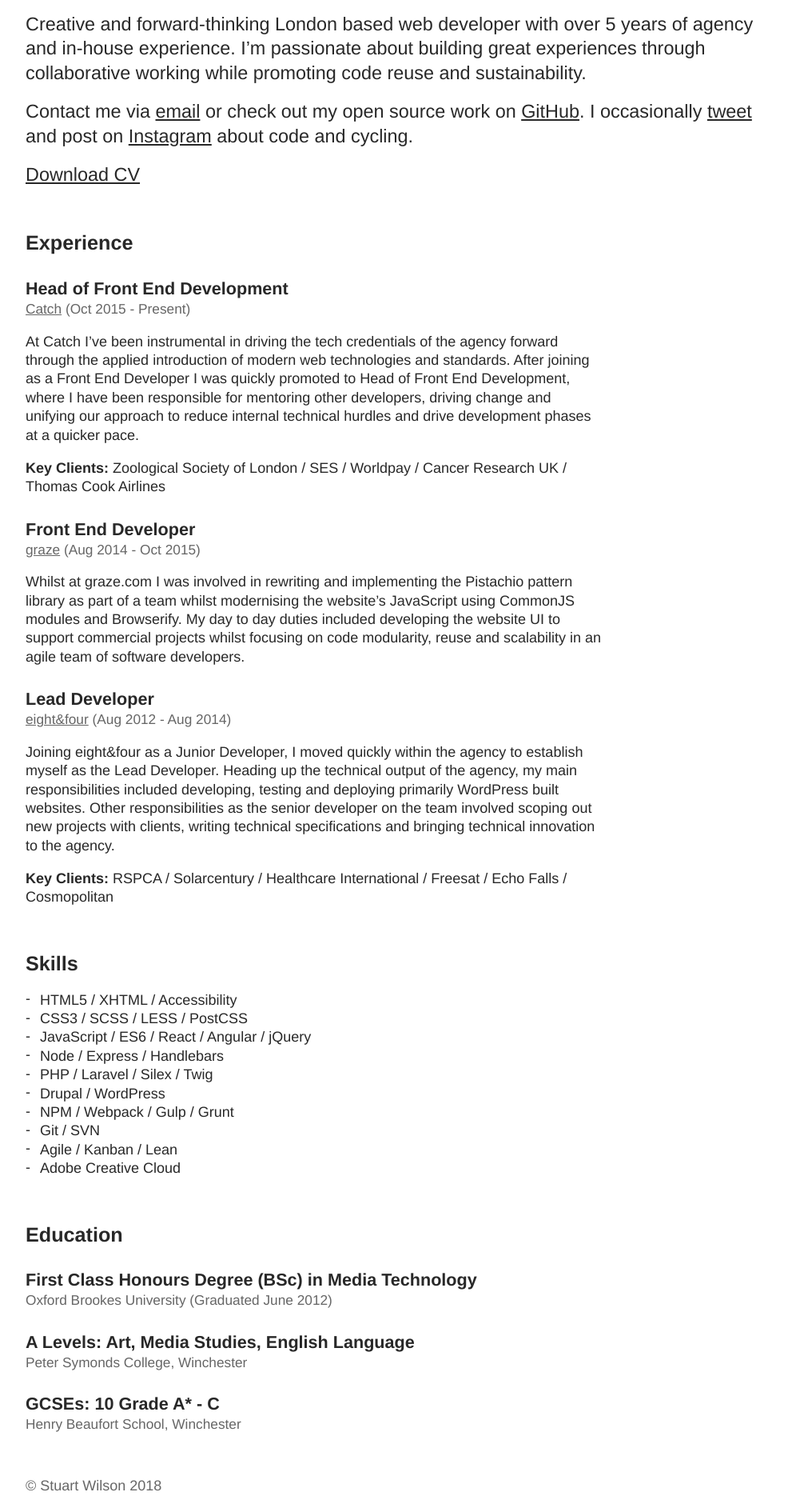
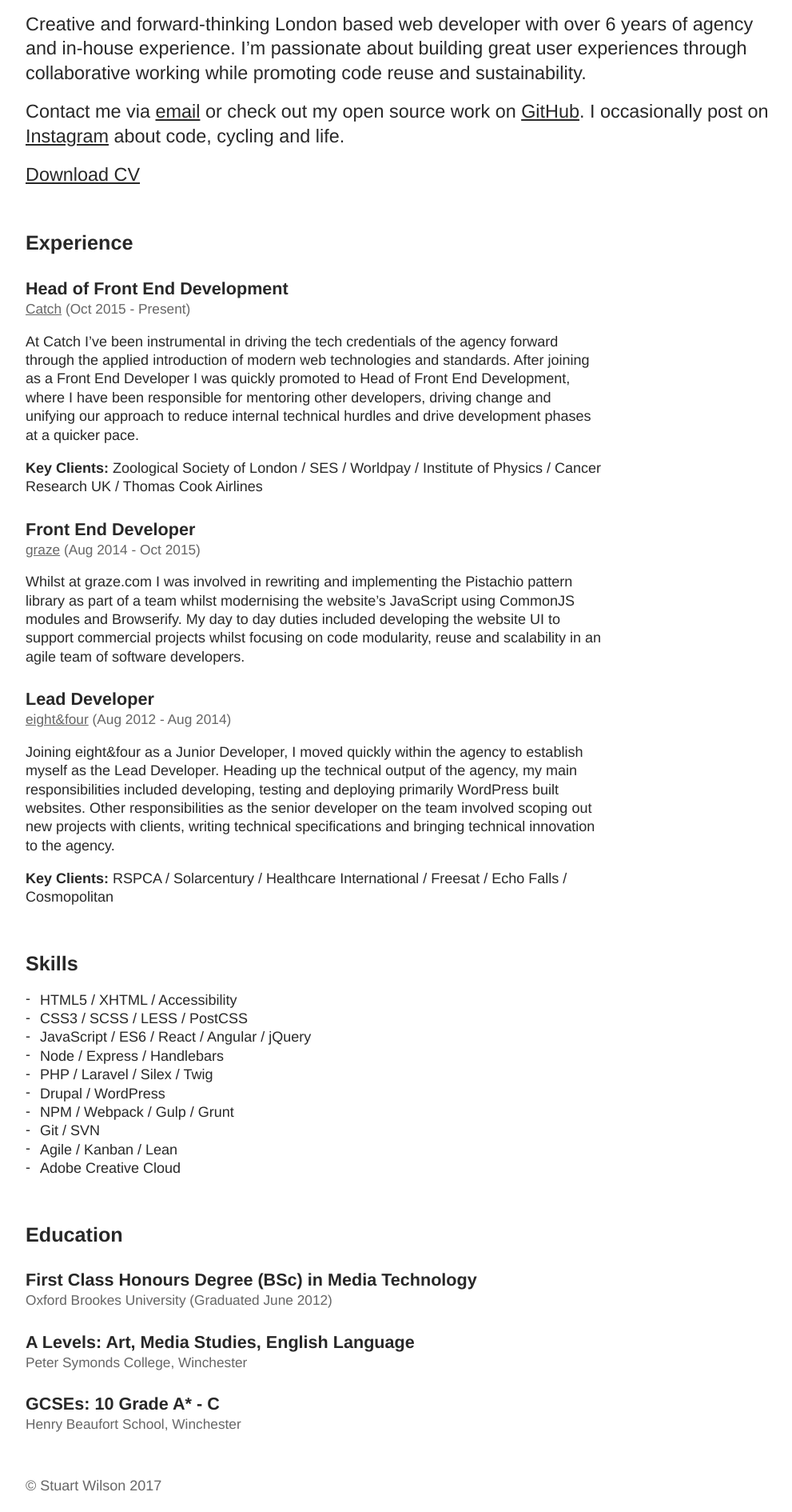
Before and after one commit to iamstuartwilson/iamstuartwilson.github.io, a plain HTML site: page index.html in a window 1280 px wide. Shown: the part 170-2060 px from the top of the page at 80% size, without its empty margins (68-1059 px from the left). Drawn offline with Linux system fonts and the light colour scheme.

Commit message:
Small update to copy and PDF

```diff
--- a/index.html
+++ b/index.html
@@ -15,21 +15,19 @@ no webfonts, minimal CSS and no back end!
 <head>
     <meta charset="utf-8">
     <meta name="viewport" content="width=device-width, initial-scale=1.0">
-
-    <title>Stuart Wilson | London Based Web Developer</title>
-
     <link type="text/css" rel="stylesheet" href="/public/styles.css">
     <link rel="icon" type="image/png" sizes="96x96" href="/public/favicon.png">
+    <title>Stuart Wilson | London Based Web Developer</title>
 </head>
 <body>
   <header class="page-section">
     <h1>Stuart Wilson <span class="subtitle muted">Web Developer</span></h1>
 
-    <p class="lead">Creative and forward-thinking London based web developer with over 5 years of agency and in-house experience. I’m passionate about building great experiences through collaborative working while promoting code reuse and sustainability.</p>
+    <p class="lead">Creative and forward-thinking London based web developer with over 6 years of agency and in-house experience. I’m passionate about building great user experiences through collaborative working while promoting code reuse and sustainability.</p>
 
-    <p class="lead screen-only">Contact me via <a href="mailto:sjwilson89@gmail.com">email</a> or check out my open source work on <a href="https://github.com/iamstuartwilson">GitHub</a>.  I occasionally <a href="https://twitter.com/iamstuartwilson">tweet</a> and post on <a href="https://instagram.com/iamstuartwilson">Instagram</a> about code and cycling.</p>
+    <p class="lead screen-only">Contact me via <a href="mailto:sjwilson89@gmail.com">email</a> or check out my open source work on <a href="https://github.com/iamstuartwilson">GitHub</a>.  I occasionally post on <a href="https://instagram.com/iamstuartwilson">Instagram</a> about code, cycling and life.</p>
 
-    <p class="lead">
+    <p class="lead screen-only">
       <a href="/public/stuart-wilson-web-developer-cv.pdf" download>Download CV</a>
     </p>
   </header>
@@ -47,7 +45,7 @@ no webfonts, minimal CSS and no back end!
     <p>At Catch I’ve been instrumental in driving the tech credentials of the agency forward through the applied introduction of modern web technologies and standards. After joining as a Front End Developer I was quickly promoted to Head of Front End Development, where I have been responsible for mentoring other developers, driving change and unifying our approach to reduce internal technical hurdles and drive development phases at a quicker pace.</p>
     <p>
       <b>Key Clients:</b>
-      Zoological Society of London / SES / Worldpay / Cancer Research UK / Thomas Cook Airlines
+      Zoological Society of London / SES / Worldpay / Institute of Physics / Cancer Research UK / Thomas Cook Airlines
     </p>
 
     <h3>
@@ -110,6 +108,6 @@ no webfonts, minimal CSS and no back end!
   </section>
 
   <footer class="page-section screen-only">
-    <p class="muted">&copy; Stuart Wilson 2018</p>
+    <p class="muted">&copy; Stuart Wilson 2017</p>
   </footer>
 </body>
```
Also changed, not shown: 1 other file.
